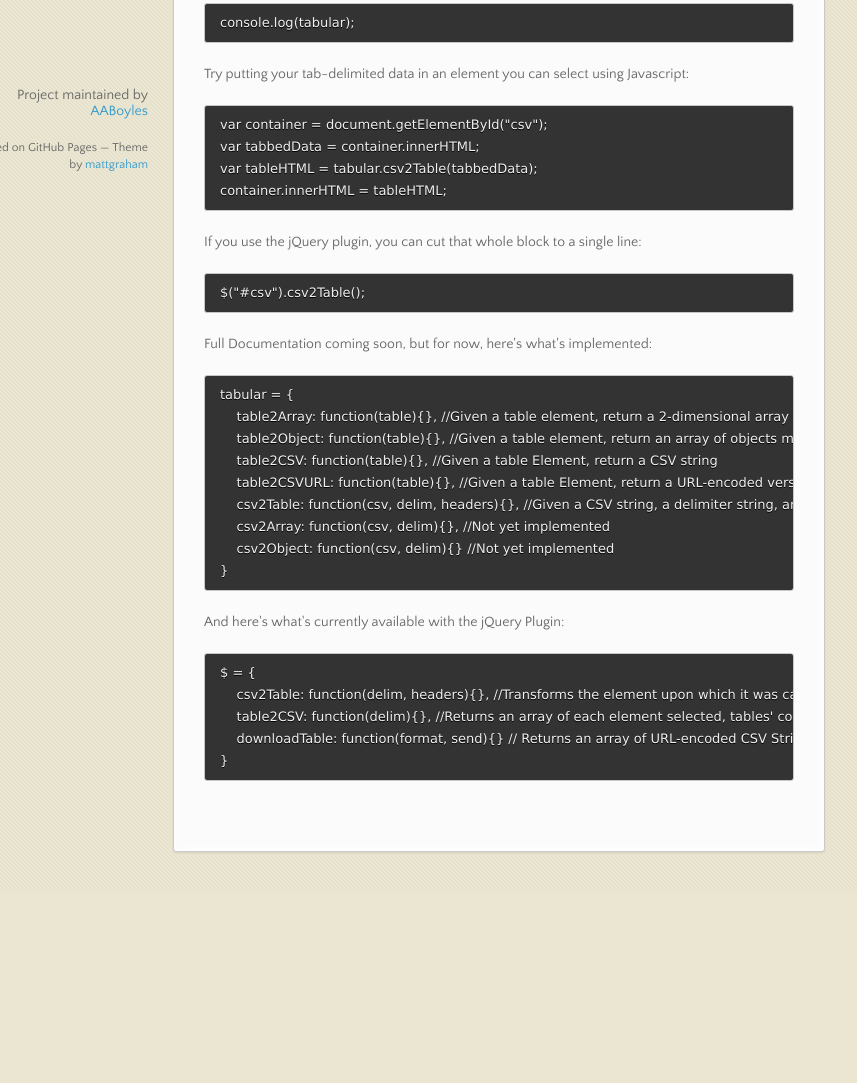
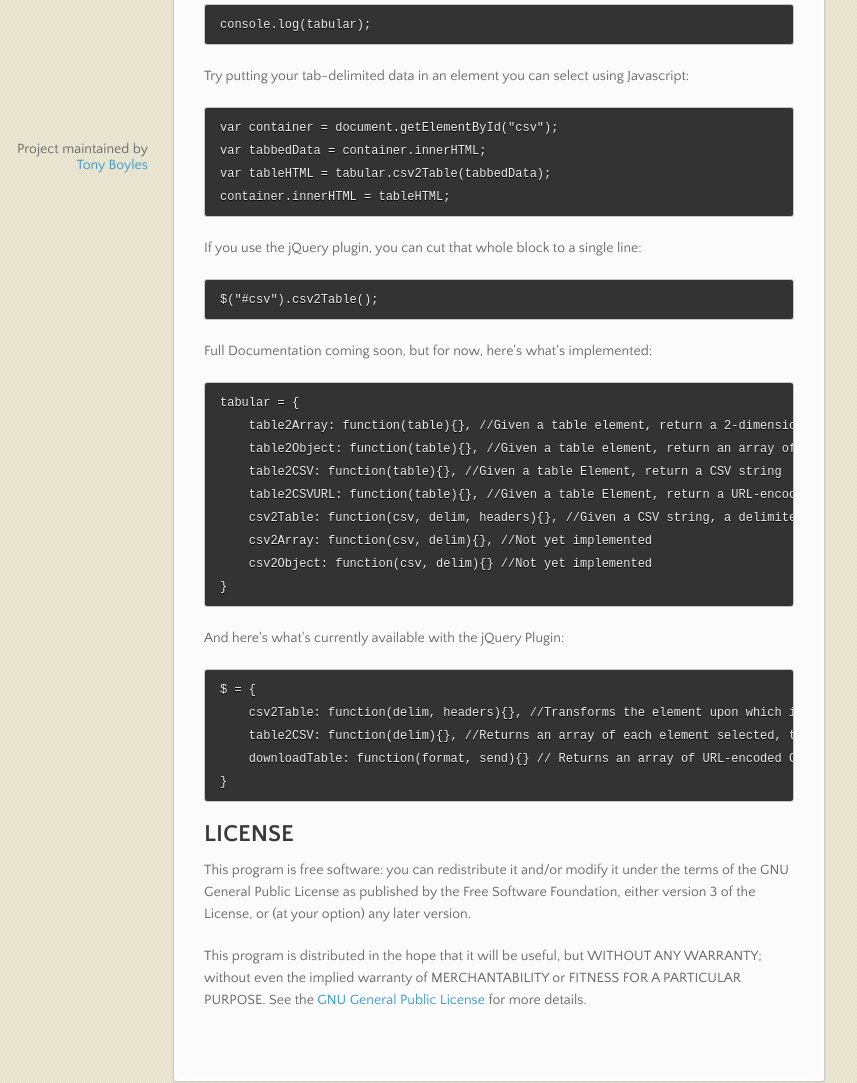
Before and after one commit to AABoyles/Tabular.js, a plain HTML site: page index.html in a window 1280 px wide. Shown: the part 587-1670 px from the top of the page, without its empty margins (142-999 px from the left). Before the commit the page ends 1479 px from the top, so only its background shows below. Drawn offline with nearby package versions, Linux system fonts and the light colour scheme.

Commit message:
Cleaned up and improved the gh-pages landing page.

```diff
--- a/index.html
+++ b/index.html
@@ -12,70 +12,51 @@
 		<script src="//html5shiv.googlecode.com/svn/trunk/html5.js"></script>
 		<![endif]-->
 		<meta name="viewport" content="width=device-width, initial-scale=1, user-scalable=no">
-
 	</head>
 	<body>
-
 		<header>
 			<h1>Tabular.js</h1>
 			<p>A small Javascript library for playing with CSVs</p>
 		</header>
-
 		<div id="banner">
 			<span id="logo"></span>
-
 			<a href="https://github.com/AABoyles/Tabular.js" class="button fork"><strong>View On GitHub</strong></a>
 			<div class="downloads">
 				<span>Downloads:</span>
 				<ul>
-            <li><a href="https://github.com/AABoyles/Tabular.js/zipball/master" class="button">ZIP</a></li>
-            <li><a href="https://github.com/AABoyles/Tabular.js/tarball/master" class="button">TAR</a></li>
+					<li>
+						<a href="https://github.com/AABoyles/Tabular.js/zipball/master" class="button">ZIP</a>
+					</li>
+					<li>
+						<a href="https://github.com/AABoyles/Tabular.js/tarball/master" class="button">TAR</a>
+					</li>
 				</ul>
 			</div>
 		</div><!-- end banner -->
-
 		<div class="wrapper">
 			<nav>
 				<ul></ul>
 			</nav>
 			<section>
-        <h1>
-<a name="tabularjs" class="anchor" href="#tabularjs"><span class="octicon octicon-link"></span></a>Tabular.js</h1>
-
+				<h1><a name="tabularjs" class="anchor" href="#tabularjs"><span class="octicon octicon-link"></span></a>Tabular.js</h1>
 				<p>A small Javascript library for playing with CSVs.</p>
-
-<p>by Tony Boyles<a href="mailto:AABoyles@gmail.com">AABoyles@gmail.com</a></p>
-
+				<p>by <a href="http://aaboyles.com/">Tony Boyles</a> (<a href="mailto:AABoyles@gmail.com">AABoyles@gmail.com</a>)</p>
 				<p>Licensed under the GNU GPL 3 or later</p>
 
-<h2>
-<a name="use" class="anchor" href="#use"><span class="octicon octicon-link"></span></a>USE</h2>
-
+				<h2><a name="use" class="anchor" href="#use"><span class="octicon octicon-link"></span></a>USE</h2>
 				<p>To Use Tabular.js, just source the library however you prefer:</p>
-
-<pre><code>&lt;script src="tabular.js"&gt;&lt;/script&gt;
-</code></pre>
-
+				<pre><code>&lt;script src="tabular.js"&gt;&lt;/script&gt;</code></pre>
 				<p>And then access the power of tabular.js by calling the global object it creates (creatively called "tabular"):</p>
-
-<pre><code>console.log(tabular);
-</code></pre>
-
+				<pre><code>console.log(tabular);</code></pre>
 				<p>Try putting your tab-delimited data in an element you can select using Javascript:</p>
-
 				<pre><code>var container = document.getElementById("csv");
 var tabbedData = container.innerHTML;
 var tableHTML = tabular.csv2Table(tabbedData);
 container.innerHTML = tableHTML;
 </code></pre>
-
 				<p>If you use the jQuery plugin, you can cut that whole block to a single line:</p>
-
-<pre><code>$("#csv").csv2Table();
-</code></pre>
-
+				<pre><code>$("#csv").csv2Table();</code></pre>
 				<p>Full Documentation coming soon, but for now, here's what's implemented:</p>
-
 				<pre><code>tabular = {
     table2Array: function(table){}, //Given a table element, return a 2-dimensional array
     table2Object: function(table){}, //Given a table element, return an array of objects mapping the first row (presumably titles) to the given row's corresponding value
@@ -84,24 +65,24 @@ container.innerHTML = tableHTML;
     csv2Table: function(csv, delim, headers){}, //Given a CSV string, a delimiter string, and a boolean indicating the presence of headers in the CSV string, return an HTML table string
     csv2Array: function(csv, delim){}, //Not yet implemented
     csv2Object: function(csv, delim){} //Not yet implemented
-}
-</code></pre>
-
+}</code></pre>
 				<p>And here's what's currently available with the jQuery Plugin:</p>
-
 				<pre><code>$ = {
     csv2Table: function(delim, headers){}, //Transforms the element upon which it was called into a table
     table2CSV: function(delim){}, //Returns an array of each element selected, tables' contents CSV-encoded
     downloadTable: function(format, send){} // Returns an array of URL-encoded CSV Strings for use in downloadable links.
-}
-</code></pre>
+}</code></pre>
+
+				<h2><a name="license" class="anchor" href="#license"><span class="octicon octicon-link"></span></a>LICENSE</h2>
+				<div>
+					<p>This program is free software: you can redistribute it and/or modify it under the terms of the GNU General Public License as published by the Free Software Foundation, either version 3 of the License, or (at your option) any later version.</p>
+					<p>This program is distributed in the hope that it will be useful, but WITHOUT ANY WARRANTY; without even the implied warranty of MERCHANTABILITY or FITNESS FOR A PARTICULAR PURPOSE.  See the <a href="http://www.gnu.org/licenses/">GNU General Public License</a> for more details.</p>
+				</div>
 			</section>
 			<footer>
-        <p>Project maintained by <a href="https://github.com/AABoyles">AABoyles</a></p>
-        <p><small>Hosted on GitHub Pages &mdash; Theme by <a href="https://twitter.com/michigangraham">mattgraham</a></small></p>
+				<p>Project maintained by <br /><a href="http://AABoyles.com">Tony Boyles</a></p>
 			</footer>
 		</div>
 		<!--[if !IE]><script>fixScale(document);</script><![endif]-->
-
 	</body>
 </html>
--- a/stylesheets/styles.css
+++ b/stylesheets/styles.css
@@ -582,8 +582,8 @@ blockquote {
 }
 
 code {
-  font-family: "Lucida Sans", Monaco, Bitstream Vera Sans Mono, Lucida Console, Terminal;
-  font-size: 13px;
+  font-family: monospace;
+  font-size: 12px;
   color: #efefef;
   text-shadow: 0px 1px 0px #000;
   margin: 0 4px;
```
Lines whose indentation alone changed are shown as unchanged.
